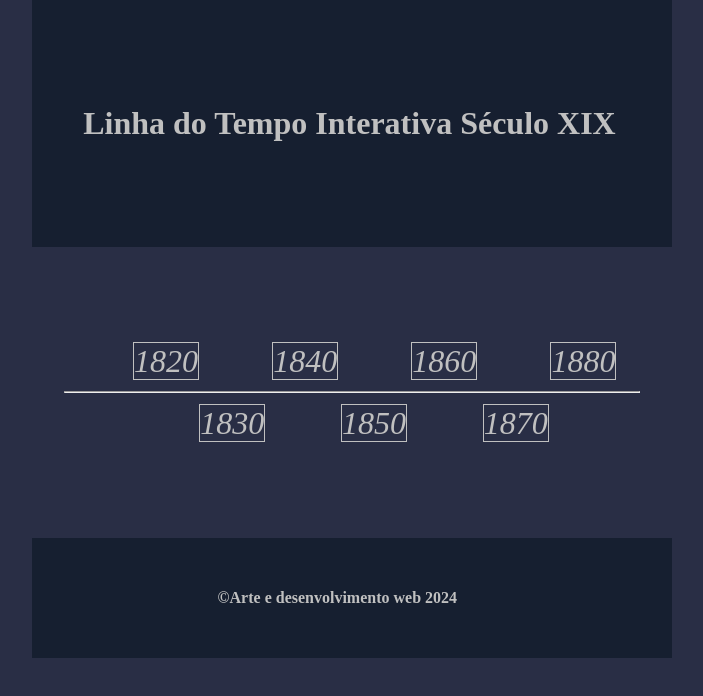
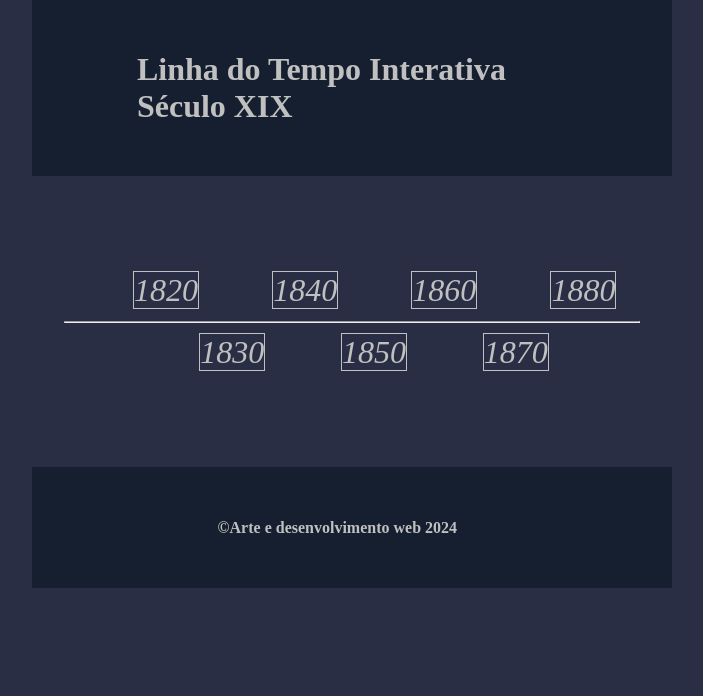
Before and after one commit to G-Dias-P/site_historia, a plain HTML site: page index.html in a window 1280 px wide. Shown: the whole page, without its empty margins (288-991 px from the left). Drawn offline with Linux system fonts and the light colour scheme.

Commit message:
Update estitilos.css

```diff
--- a/css/estitilos.css
+++ b/css/estitilos.css
@@ -75,7 +75,7 @@ h4.cop{
 }
 
 h1,h4{
-    margin: 10% 0;
+    margin: 0 10% ;
 }
 
 
```
